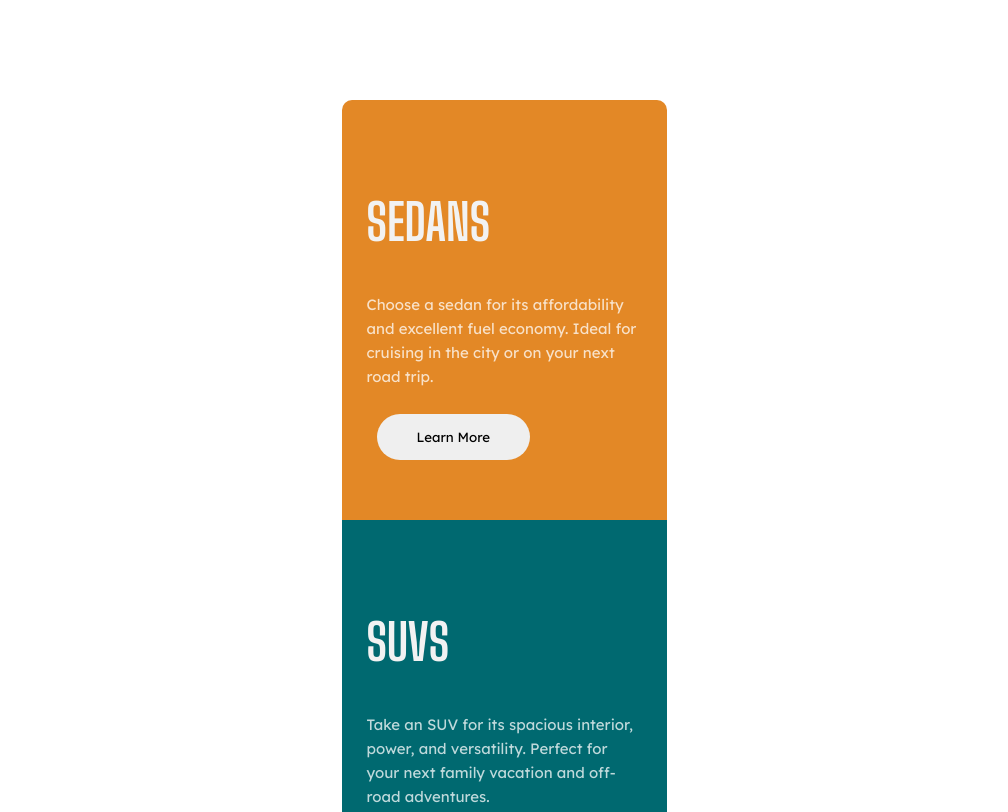
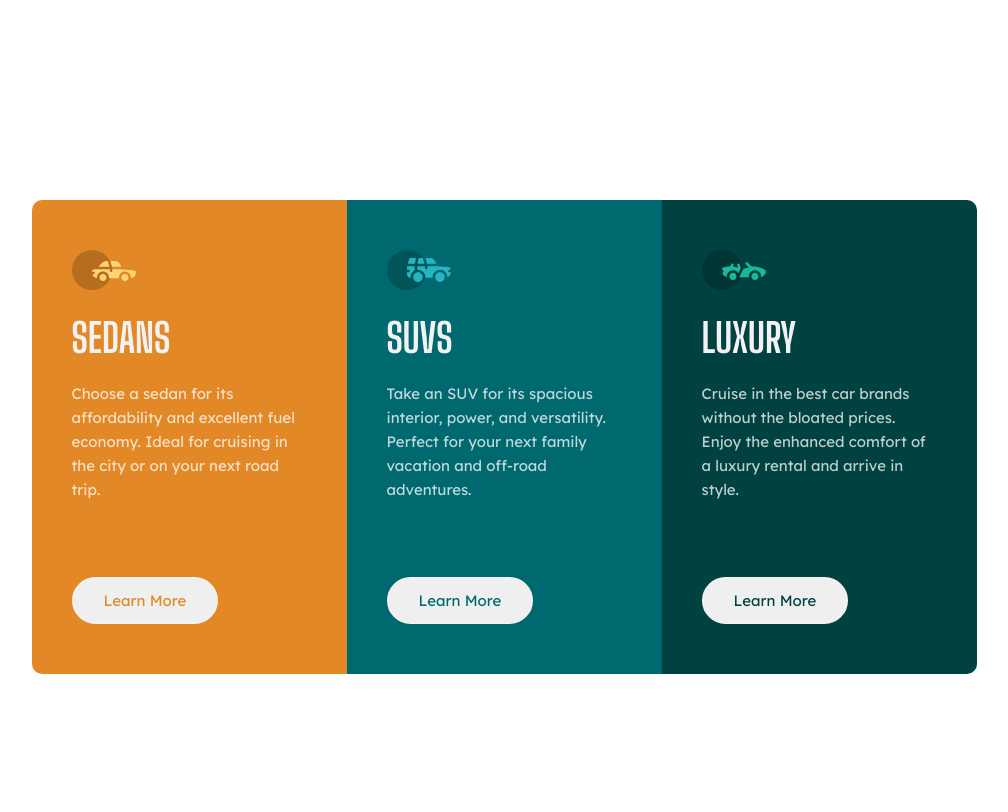
Before and after one commit to snowhawk1/frontend-mentor-3-column-preview-card-component, a plain HTML site: page index.html in a window 1280 px wide. Shown: the top 812 px of the page, without its empty margins (136-1144 px from the left). Drawn offline with Linux system fonts and the light colour scheme.

Commit message:
Desktop site operational

```diff
--- a/index.html
+++ b/index.html
@@ -19,6 +19,7 @@
   <main>
     <div class="card-wrapper">
       <section class="sedans">
+        <img src="images/icon-sedans.svg" alt="sedans">
         <h1>SEDANS</h1>
         <p>Choose a sedan for its affordability and excellent fuel economy. Ideal for cruising in the city
         or on your next road trip.</p>
@@ -26,6 +27,7 @@
       </section>
 
       <section class="suv">
+        <img src="images/icon-suvs.svg" alt="suvs">
         <h1>SUVS</h1>
         <p>Take an SUV for its spacious interior, power, and versatility. Perfect for your next family vacation
         and off-road adventures.</p>
@@ -33,6 +35,7 @@
       </section>
 
       <section class="luxury">
+        <img src="images/icon-luxury.svg" alt="luxury">
         <h1>LUXURY</h1>
         <p>Cruise in the best car brands without the bloated prices. Enjoy the enhanced comfort of a luxury
         rental and arrive in style.</p>
--- a/main.css
+++ b/main.css
@@ -1,21 +1,34 @@
 @import url('https://fonts.googleapis.com/css2?family=Big+Shoulders+Display:wght@700&family=Lexend+Deca&display=swap');
 
+*, html{
+    margin: 0;
+    padding: 0;
+}
 body{
+    margin: 0;
     width: 100vw;
+    height: 100vh;
     color: hsl(0, 0%, 95%);
-    margin: 0;
+}
+main{
+    width: 100%;
+    /*height: 90%;*/
+    display: flex;
+    align-items: center;
+    justify-content: center;
 }
 
 .card-wrapper{
+    margin: 100px 0 100px 0;
     display: flex;
     flex-direction: column;
     align-items: center;
     justify-content: center;
-    margin: 100px 0;
+
 }
 section{
-    padding: 50px 25px;
-    width: 275px;
+    padding: 50px 40px;
+    width: 235px;
 }
 .sedans{
     background: hsl(31, 77%, 52%);
@@ -32,7 +45,8 @@ section{
 h1{
     font-family: 'Big Shoulders Display', cursive;
     color: hsl(0, 0%, 95%);
-    font-size: 50px;
+    font-size: 40px;
+    margin: 15px 0px 0px 0px;
 }
 p, button{
     font-family: 'Lexend Deca', sans-serif;
@@ -44,20 +58,64 @@ p{
 }
 
 button{
-    border: 0;
+    border: 2px solid hsl(0, 0%, 95%);
     border-radius: 50px;
-    padding: 15px 40px;
-    margin: 10px;
+    padding: 12px 30px;
+    margin: 10px 1px;
+    font-size: 15px;
 }
-b1{
+.b1{
     color: hsl(31, 77%, 52%);
 }
-b2{
+.b2{
     color: hsl(184, 100%, 22%);
 }
-b3{
+.b3{
     color: hsl(179, 100%, 13%);
 }
-button:hover{
 
+.b1:hover{
+    background: hsl(31, 77%, 52%);
+    color:hsl(0, 0%, 95%);
 }
+.b2:hover{
+    background: hsl(184, 100%, 22%);
+    color:hsl(0, 0%, 95%);
+}
+.b3:hover{
+    background: hsl(179, 100%, 13%);
+    color:hsl(0, 0%, 95%);
+}
+
+@media(min-width: 1024px){
+    body{
+        width: 100vw;
+        height: 100vh;
+        color: hsl(0, 0%, 95%);
+        margin: 0;
+    }
+    main{
+        padding: 100px 0;
+    }
+    .card-wrapper{
+        flex-direction: row;
+        justify-content: center;
+        align-items: center;
+    }
+    button{
+        margin: 75px 0 0 0;
+    }
+    h1{
+        margin: 20px 0;
+    }
+
+    section{
+
+    }
+    .sedans{
+        border-radius: 10px 0 0 10px;
+    }
+    .luxury{
+        border-radius: 0 10px 10px 0;
+    }
+}
```
